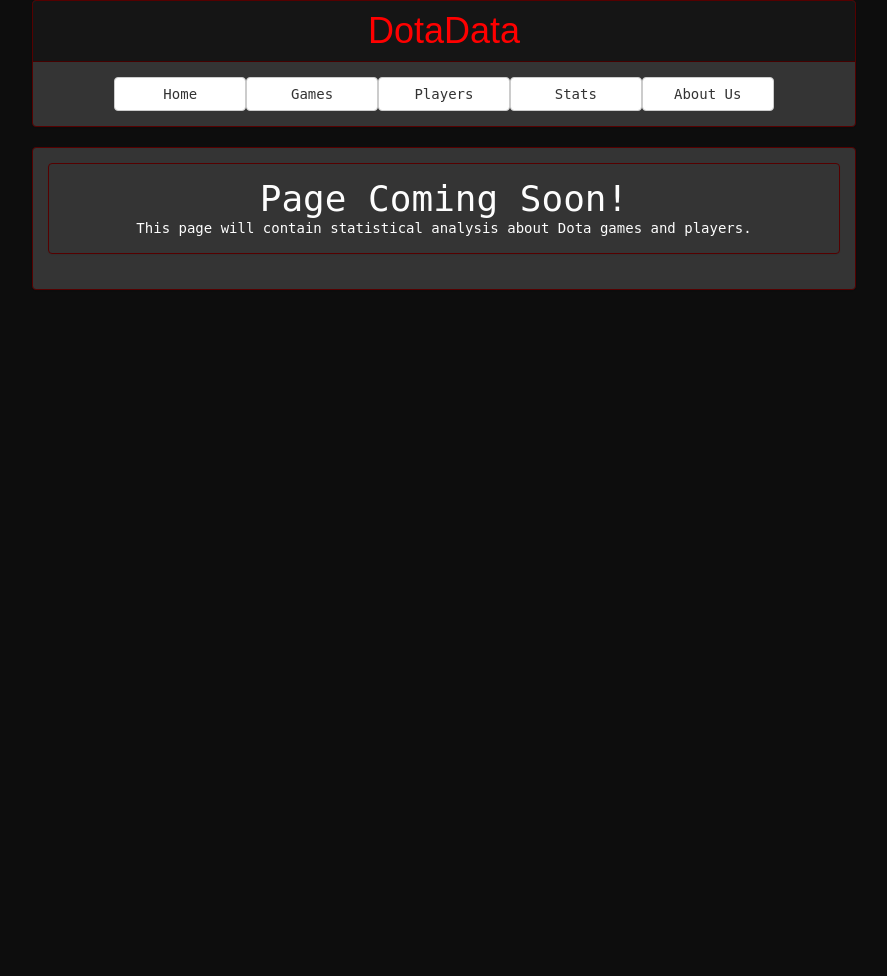
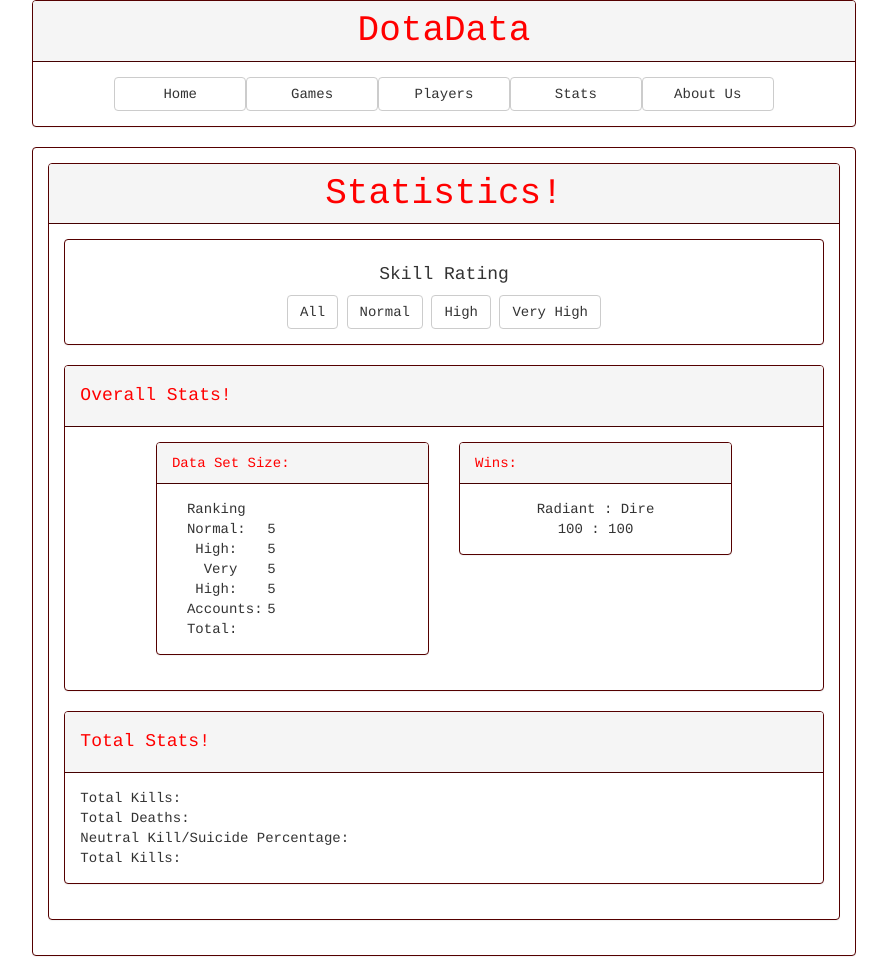
Before and after one commit to carlganz/DotaData, a Flask app: page /stats in a window 1280 px wide. Shown: the whole page, without its empty margins (196-1083 px from the left). Before the commit the page ends 290 px from the top, so only its background shows below. Run offline with Flask 2, Linux system fonts and the light colour scheme; parts of the project's set-up code (start-up, migrations or seed data) failed here and were passed over; some libraries are stand-ins or nearby versions.

Commit message:
Analysis, Stats Page

```diff
--- a/server.py
+++ b/server.py
@@ -12,9 +12,10 @@ from bin.db.db_schema import GameData, PlayerData, AbilityUpgrades
 # Utility
 from bin.util.filters import *
 
-# Setup App Server
+# Setup App Server #
+
 app = Flask(__name__)
-app.config['SQLALCHEMY_DATABASE_URI'] = 'sqlite:///db/d2db01.db'
+app.config['SQLALCHEMY_DATABASE_URI'] = 'sqlite:///db/d2db01.db' # Relative Path
 db = SQLAlchemy(app)
 
 @app.route('/')
--- a/static/styles/style.css
+++ b/static/styles/style.css
@@ -5,18 +5,14 @@
    after all.
    ---------------------------------------------------------*/
 body, html {
-    font-family:monospace;
-    background-color:#0d0d0d;
-    color:#FDFDFD !important;
+  font-family:Courier;
 }
 
 .panel {
-  background-color:#343434;
   border-color:#500;
 }
 
 .panel-heading {
-  background-color:#151515 !important;
   border-color:#400 !important;
   color:#F00 !important;
 }
@@ -24,6 +20,10 @@ body, html {
 .skill-table, .skill-table tr, .skill-table tr td {
   padding:0;
   margin:0;
+}
+
+table th {
+  background-color:#eee;
 }
 
 p, h1, h2, h3, img {
@@ -40,12 +40,10 @@ a, a:visited, a:focus, a:hover, a:active {
    ---------------------------------------------------------*/
 
 .page-title {
-  font-family:Arial;
   color:#F00;
 }
 
 .game-panel {
-  background-color:#242424;
   border-width:2px;
 }
 
@@ -135,6 +133,14 @@ a, a:visited, a:focus, a:hover, a:active {
   padding:1px;
 }
 
+#team0 {
+  background-color:#efe;
+}
+
+#team1 {
+  background-color:#fee;
+}
+
 
 
 /* ---------------------------------------------------------
--- a/templates/stats.html
+++ b/templates/stats.html
@@ -2,8 +2,35 @@
 
 
 {% block body %}
-<div class="panel panel-default panel-body" align="center">
-	<h1>Page Coming Soon!</h1>
-	<p>This page will contain statistical analysis about Dota games and players.</p>
+<div class="panel panel-default">
+
+	<div class="panel-heading" align="center">
+		<h1>Statistics!</h1>
+	</div>
+
+	<div class="panel-body">
+		<div class="panel panel-default">
+			<div class="panel-body" align="center">
+				<h4>Skill Rating</h4>
+				<button class="btn btn-default">All</button>
+				<button class="btn btn-default">Normal</button>
+				<button class="btn btn-default">High</button>
+				<button class="btn btn-default">Very High</button>
+
+			</div>
+		</div>
+
+		<div>
+			{% include 'stats/overall_stats.html' %}
+		</div>
+		<div>
+			{% include 'stats/total_stats.html' %}
+		</div>
+	</div>
 </div>
+
+
+
+
+
 {% endblock %}
--- /dev/null
+++ b/templates/stats/overall_stats.html
@@ -0,0 +1,51 @@
+
+{% block overall %}
+
+<div class="panel panel-default">
+	<div class="panel-heading">
+		<h4>Overall Stats!</h4>
+	</div>
+	<div class="panel-body">
+
+		<div class="col-xs-5 col-xs-offset-1">
+			<div class="panel panel-default">
+				<div class="panel-heading">
+					<p>Data Set Size:</p>
+				</div>
+				<div class="panel-body">
+					<div class="col-xs-4" align="right">
+						<p>Ranking</p>
+						<p>Normal: </p>
+						<p>High: </p>
+						<p>Very High: </p>
+						<p>Accounts: </p>
+						<p>Total: </p>
+					</div>
+					<div class="col-xs-1" align="left">
+						<p></br></p>
+						<p>5</p>
+						<p>5</p>
+						<p>5</p>
+						<p>5</p>
+						<p>5</p>
+					</div>
+				</div>
+			</div>
+		</div>
+
+		<div class="col-xs-5">
+			<div class="panel panel-default">
+				<div class="panel-heading">
+					<p>Wins:<p>
+				</div>
+				<div class="panel-body" align="center">
+					<div>Radiant : Dire</div>
+					<div>100 : 100</div>
+				</div>
+			</div>
+		</div>
+
+	</div>
+</div>
+
+{% endblock %}
--- /dev/null
+++ b/templates/stats/total_stats.html
@@ -0,0 +1,18 @@
+{% block total %}
+
+<div class="panel panel-default">
+
+  <div class="panel-heading">
+    <h4>Total Stats!</h4>
+  </div>
+
+  <div class="panel-body">
+    <p>Total Kills: </p>
+    <p>Total Deaths: </p>
+    <p>Neutral Kill/Suicide Percentage: </p>
+    <p>Total Kills: </p>
+
+  </div>
+</div>
+
+{% endblock %}
```
Also changed, not shown: analyze_db.py (+30 -4 lines), db_update_accounts.py (+7 -2 lines), db_update_all.py (+2 -12 lines), table_size.py (+2 -6 lines), templates/gamedetails.html (+4 -6 lines), 5 other files.
